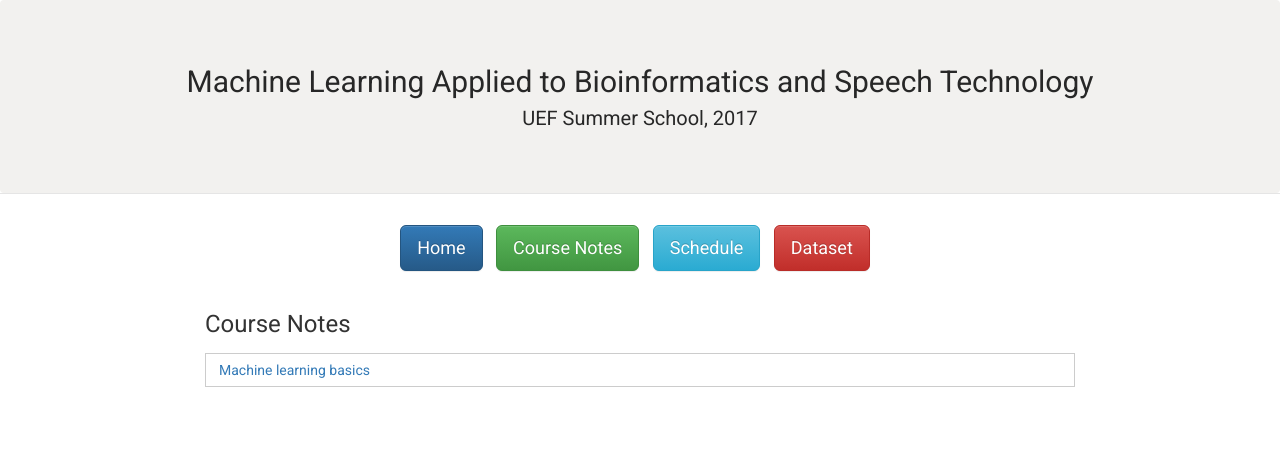
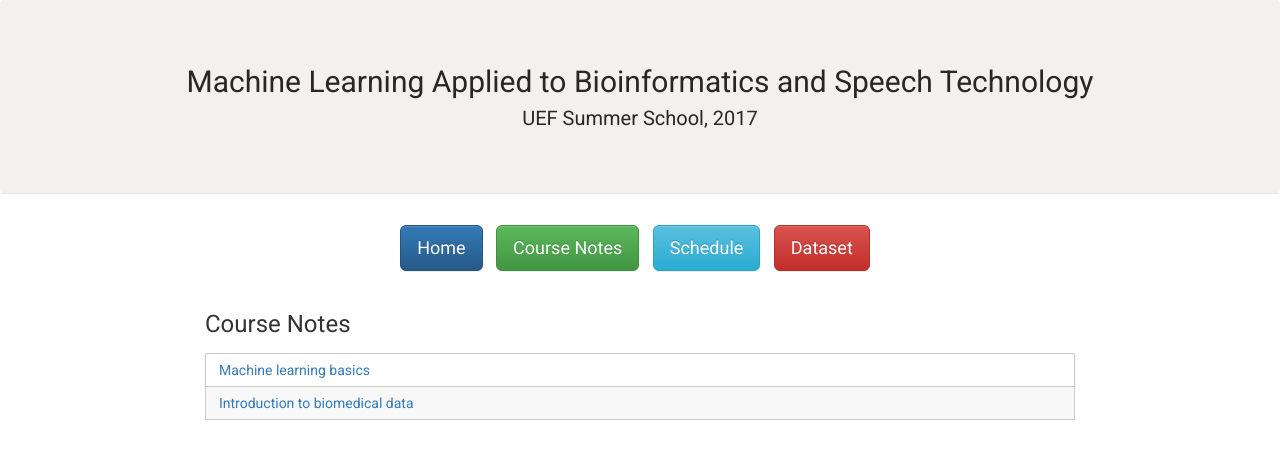
Before and after one commit to abrahamwoubie/Summer_School_RL, a Jekyll site: the page built from 35c163ca47986f8e1f5eec9d54238ad1229a7c92/course-notes.md, in a window 1280 px wide. Shown: the top 459 px of the page. Built offline with Jekyll 4.4.1, drawn with Linux system fonts in a browser that asks for light colours; nearby versions of some CDN libraries.

Commit message:
Added Merja's slides

```diff
--- a/35c163ca47986f8e1f5eec9d54238ad1229a7c92/course-notes.md
+++ b/35c163ca47986f8e1f5eec9d54238ad1229a7c92/course-notes.md
@@ -9,3 +9,4 @@ title: Course Notes | MLABST'17
 
 | --- |
 | [Machine learning basics]({{ site.url }}{{ site.baseurl }}/content/tohka_machinelearning_basics.pdf) |
+| [Introduction to biomedical data]({{ site.url }}{{ site.baseurl }}/content/merja_introBiomed_mon.pdf) |
```
Also changed, not shown: 1 other file.
